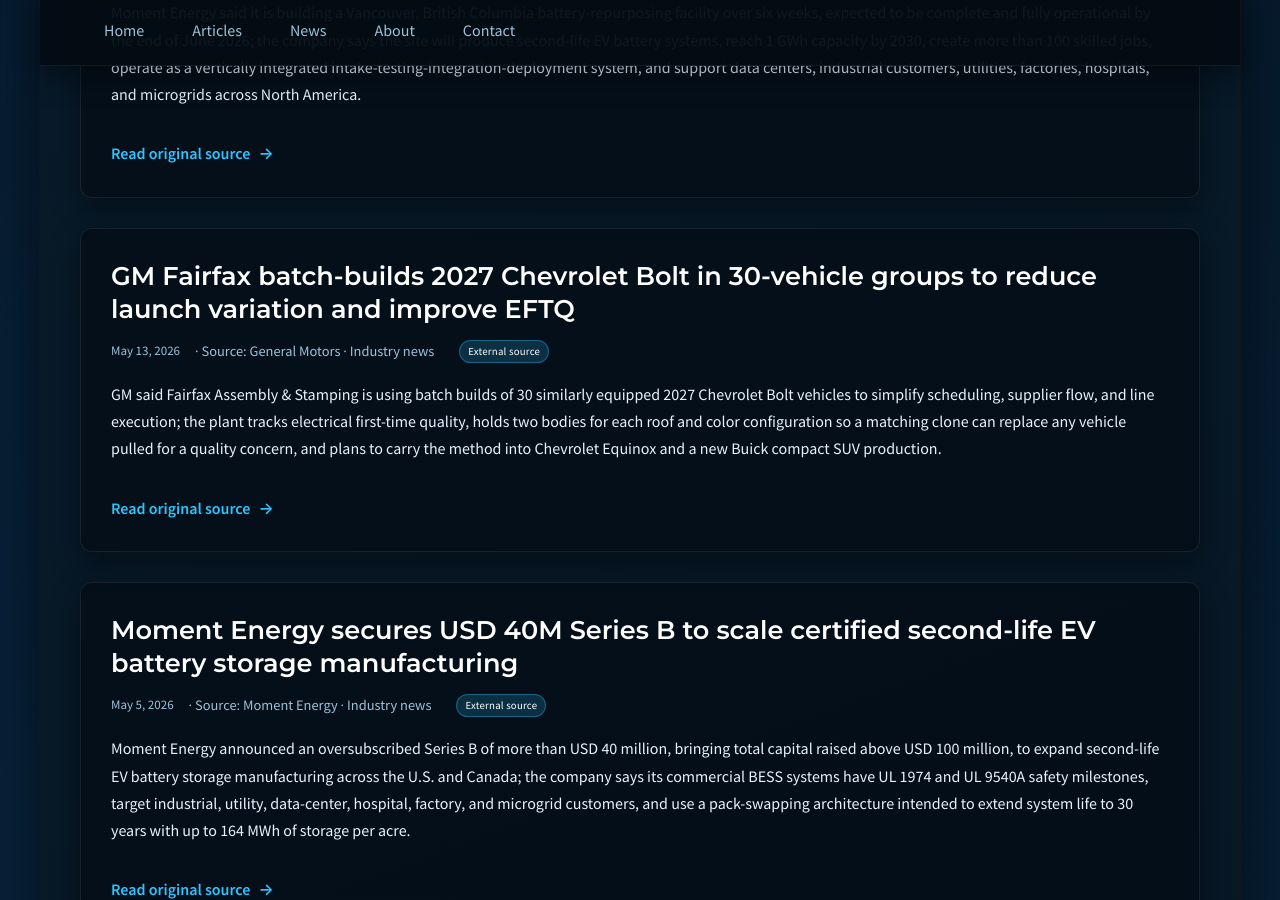
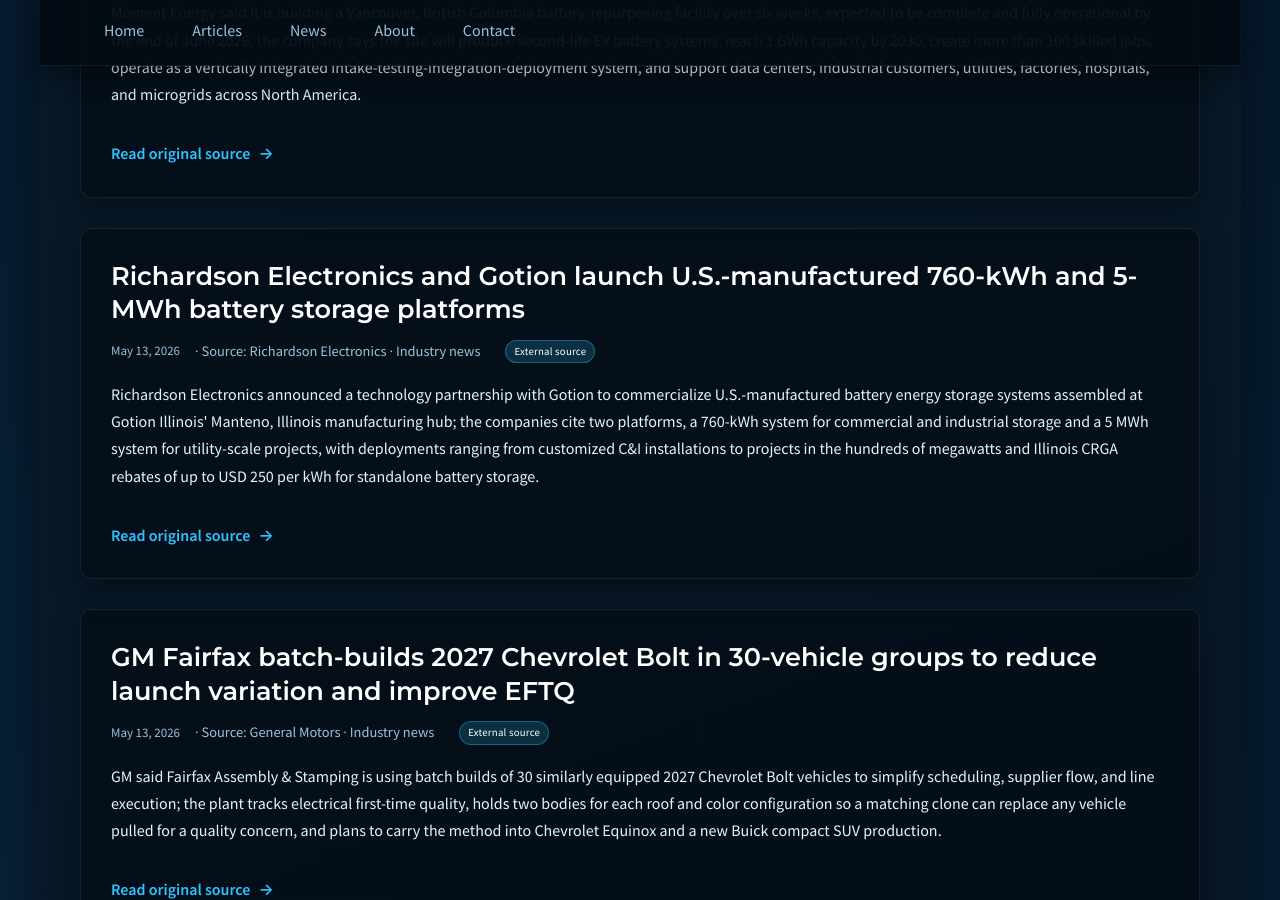
Before and after one commit to JohnForeman/MetrologyCentral, a Jekyll site: the page built from news.md, in a window 1280 px wide and 900 px high, scrolled down 862 px. Built offline with Jekyll 4.4.1, drawn with Linux system fonts in a browser that asks for light colours.

Commit message:
Update metrology news sweep

```diff
--- a/_data/news.yml
+++ b/_data/news.yml
@@ -26,6 +26,20 @@
     data centers, industrial customers, utilities, factories, hospitals, and microgrids
     across North America.
   url: https://www.prnewswire.com/news-releases/moment-energy-to-build-worlds-largest-battery-repurposing-megafactory-in-vancouver-in-6-weeks-302771063.html
+- date: '2026-05-13'
+  title: Richardson Electronics and Gotion launch U.S.-manufactured 760-kWh and 5-MWh
+    battery storage platforms
+  source: Richardson Electronics
+  sector: ev_manufacturing
+  kind: industry_news
+  summary: Richardson Electronics announced a technology partnership with Gotion to
+    commercialize U.S.-manufactured battery energy storage systems assembled at Gotion
+    Illinois' Manteno, Illinois manufacturing hub; the companies cite two platforms,
+    a 760-kWh system for commercial and industrial storage and a 5 MWh system for
+    utility-scale projects, with deployments ranging from customized C&I installations
+    to projects in the hundreds of megawatts and Illinois CRGA rebates of up to USD
+    250 per kWh for standalone battery storage.
+  url: https://www.globenewswire.com/news-release/2026/05/13/3294202/0/en/richardson-electronics-ltd-announces-technology-partnership-with-gotion-to-deliver-u-s-manufactured-battery-energy-storage-systems.html
 - date: '2026-05-11'
   title: RTX Collins invests USD 26.5M in Largo radar production, adding 100+ aerospace
     and defense jobs
```
